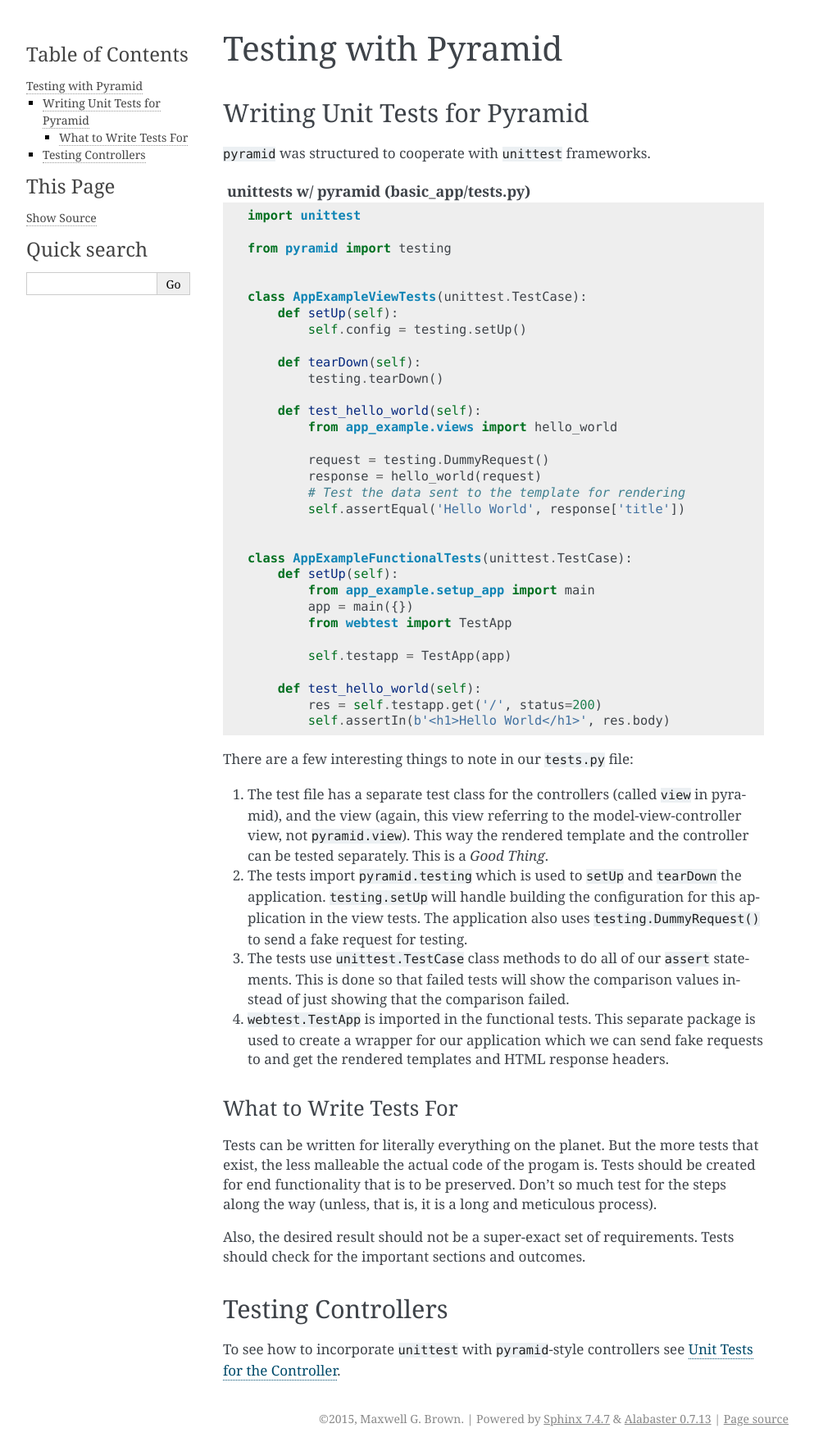
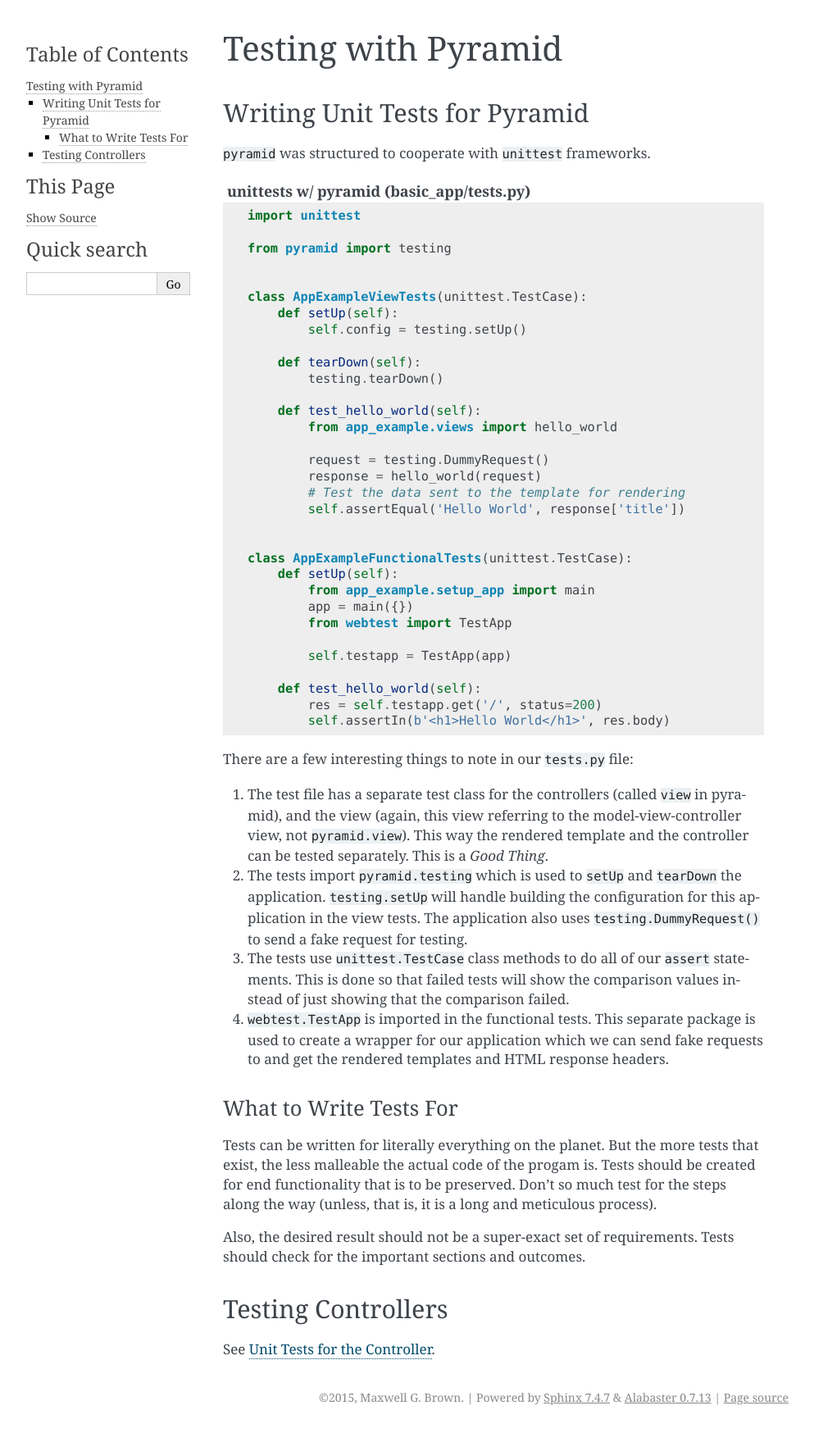
Before and after one commit to MaxwellGBrown/notebook, a Sphinx documentation site: the page built from docs/source/python_libraries/pyramid/pyramid_unittests/pyramid_unittests.rst, in a window 1280 px wide. Shown: the whole page at 82% size, without its empty margins (148-1141 px from the left). Built offline with Sphinx 7.4.7, drawn with Linux system fonts in a browser that asks for light colours; after the commit the page ends 1744 px from its top, so only the background shows below that.

Commit message:
changed pyramid_unittest's link to pyramid_controllers

```diff
--- a/docs/source/python_libraries/pyramid/pyramid_unittests/pyramid_unittests.rst
+++ b/docs/source/python_libraries/pyramid/pyramid_unittests/pyramid_unittests.rst
@@ -36,4 +36,4 @@
 Testing Controllers
 -------------------
 
-To see how to incorporate ``unittest`` with ``pyramid``-style controllers see :ref:`Unit Tests for the Controller <unit_tests_for_the_controller>`.
+See :ref:`Unit Tests for the Controller <unit_tests_for_the_controller>`.
```
